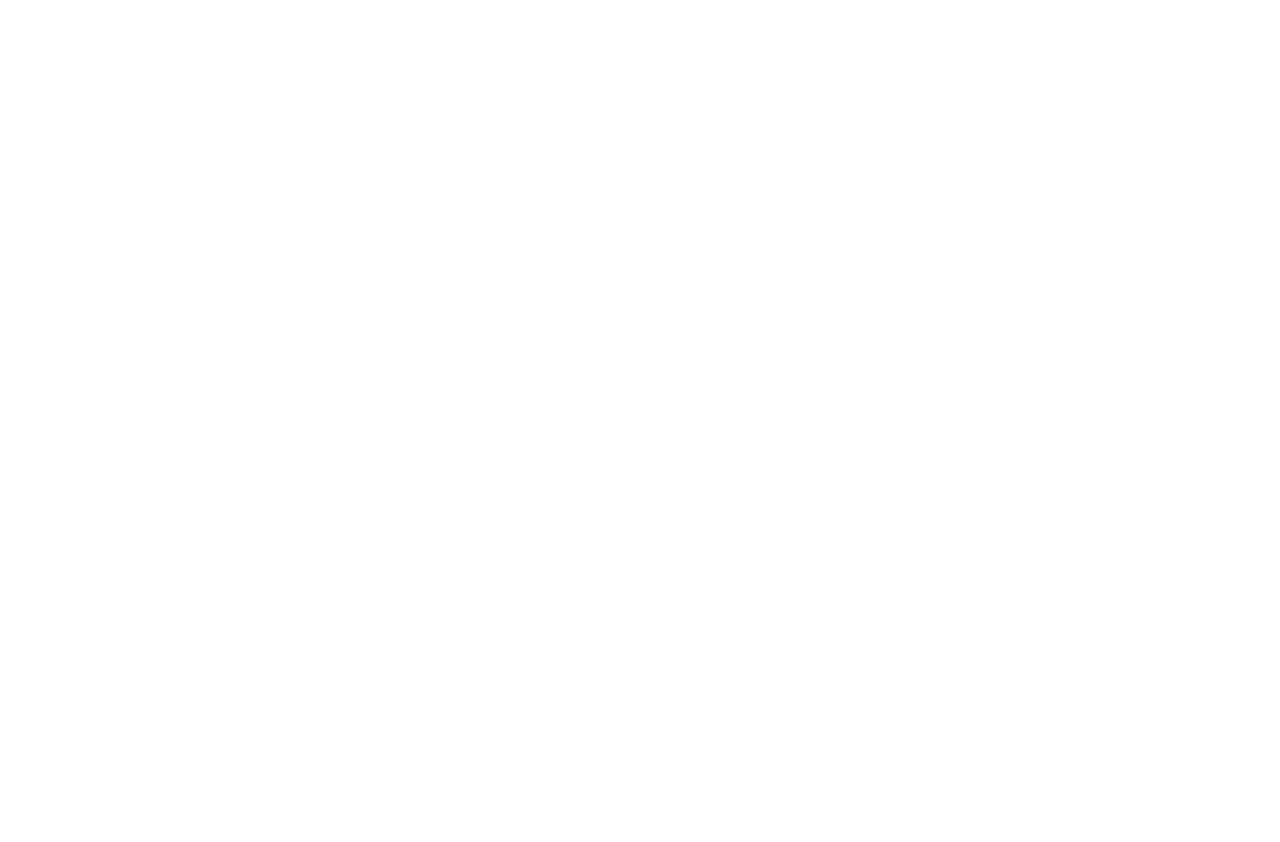
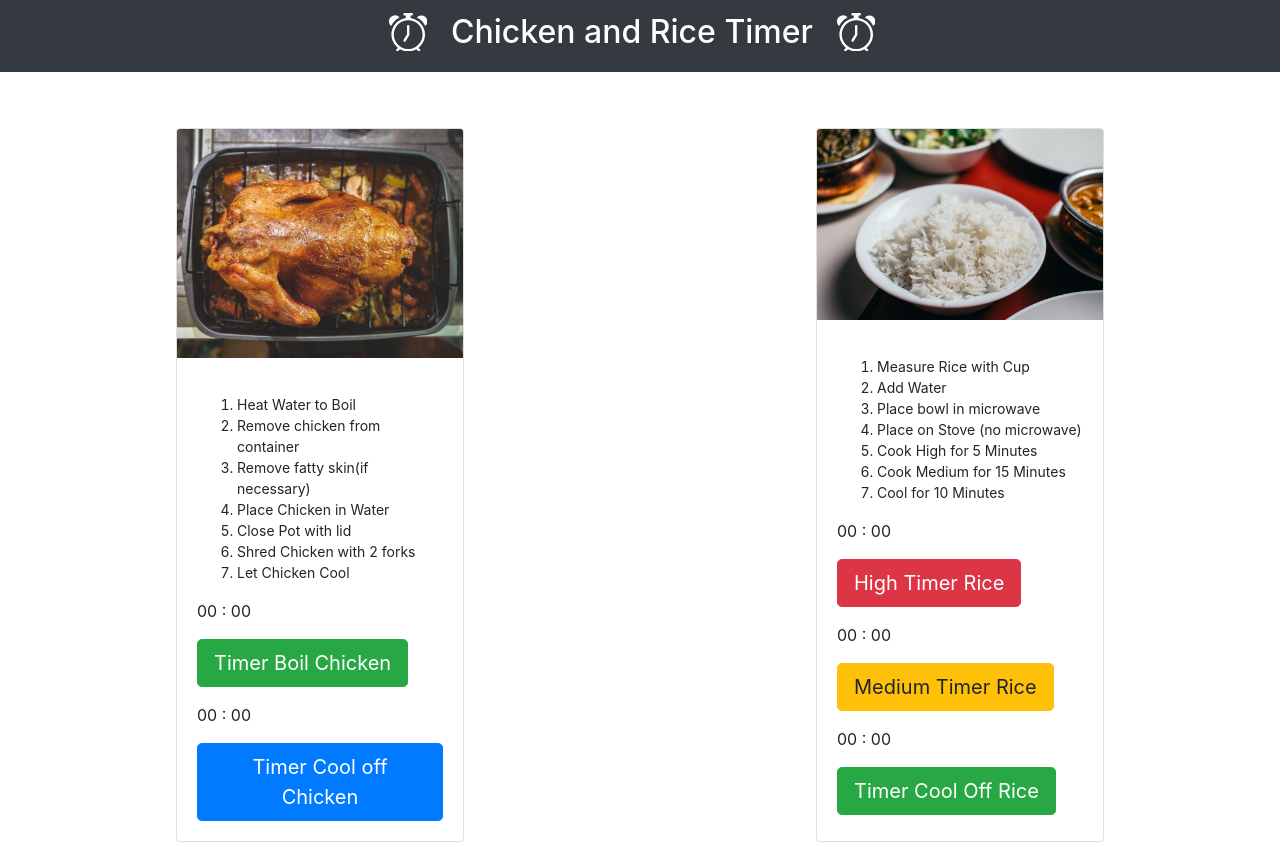
Before and after one commit to michaeldilulo/Chicken-And-Rice-Timer, a plain HTML site: page index.html in a window 1280 px wide. Before the commit the page ends 800 px from the top, so only its background shows below. Drawn offline with nearby package versions, Linux system fonts and the light colour scheme.

Commit message:
img adds, layout for app, mobile responsive

```diff
--- a/index.html
+++ b/index.html
@@ -4,11 +4,96 @@
 <head>
     <meta charset="UTF-8">
     <meta name="viewport" content="width=device-width, initial-scale=1.0">
+    <link rel="stylesheet" href="https://stackpath.bootstrapcdn.com/bootstrap/4.5.2/css/bootstrap.min.css"
+        integrity="sha384-JcKb8q3iqJ61gNV9KGb8thSsNjpSL0n8PARn9HuZOnIxN0hoP+VmmDGMN5t9UJ0Z" crossorigin="anonymous">
+    <link rel="stylesheet" href="styles.css">
     <title>Chicken & Rice Timer</title>
 </head>
 
 <body>
 
+    <header>
+        <div class="container-fluid">
+            <div class="row">
+                <div class="col-md-12 p-0">
+                    <nav class="navbar navbar-expand-lg navbar-dark bg-dark d-flex justify-content-center">
+                        <a class="navbar-brand d-flex">
+                            <svg width="1.2em" height="1.2em" viewBox="0 0 16 16" class="bi bi-alarm d-none d-lg-block"
+                                fill="currentColor" xmlns="http://www.w3.org/2000/svg">
+                                <path fill-rule="evenodd"
+                                    d="M6.5 0a.5.5 0 0 0 0 1H7v1.07a7.001 7.001 0 0 0-3.273 12.474l-.602.602a.5.5 0 0 0 .707.708l.746-.746A6.97 6.97 0 0 0 8 16a6.97 6.97 0 0 0 3.422-.892l.746.746a.5.5 0 0 0 .707-.708l-.601-.602A7.001 7.001 0 0 0 9 2.07V1h.5a.5.5 0 0 0 0-1h-3zm1.038 3.018a6.093 6.093 0 0 1 .924 0 6 6 0 1 1-.924 0zM8.5 5.5a.5.5 0 0 0-1 0v3.362l-1.429 2.38a.5.5 0 1 0 .858.515l1.5-2.5A.5.5 0 0 0 8.5 9V5.5zM0 3.5c0 .753.333 1.429.86 1.887A8.035 8.035 0 0 1 4.387 1.86 2.5 2.5 0 0 0 0 3.5zM13.5 1c-.753 0-1.429.333-1.887.86a8.035 8.035 0 0 1 3.527 3.527A2.5 2.5 0 0 0 13.5 1z" />
+                            </svg>
+                            <h2 class="mr-4 ml-4">
+                                Chicken and Rice Timer
+                            </h2>
+                            <svg width="1.2em" height="1.2em" viewBox="0 0 16 16" class="bi bi-alarm d-none d-lg-block"
+                                fill="currentColor" xmlns="http://www.w3.org/2000/svg">
+                                <path fill-rule="evenodd"
+                                    d="M6.5 0a.5.5 0 0 0 0 1H7v1.07a7.001 7.001 0 0 0-3.273 12.474l-.602.602a.5.5 0 0 0 .707.708l.746-.746A6.97 6.97 0 0 0 8 16a6.97 6.97 0 0 0 3.422-.892l.746.746a.5.5 0 0 0 .707-.708l-.601-.602A7.001 7.001 0 0 0 9 2.07V1h.5a.5.5 0 0 0 0-1h-3zm1.038 3.018a6.093 6.093 0 0 1 .924 0 6 6 0 1 1-.924 0zM8.5 5.5a.5.5 0 0 0-1 0v3.362l-1.429 2.38a.5.5 0 1 0 .858.515l1.5-2.5A.5.5 0 0 0 8.5 9V5.5zM0 3.5c0 .753.333 1.429.86 1.887A8.035 8.035 0 0 1 4.387 1.86 2.5 2.5 0 0 0 0 3.5zM13.5 1c-.753 0-1.429.333-1.887.86a8.035 8.035 0 0 1 3.527 3.527A2.5 2.5 0 0 0 13.5 1z" />
+                            </svg>
+                        </a>
+                    </nav>
+                </div>
+            </div>
+        </div>
+    </header>
+
+    <main>
+        <div class="container-fluid">
+            <div class="row d-flex justify-content-center mt-2">
+                <div class="col-md-6 d-flex justify-content-center mt-5">
+                    <div class="card">
+                        <img src="chicken.jpeg" class="card-img-top" alt="...">
+                        <div class="card-body">
+                            <p class="card-text">
+                            <ol>
+                                <li>Heat Water to Boil</li>
+                                <li>Remove chicken from container</li>
+                                <li>Remove fatty skin(if necessary)</li>
+                                <li>Place Chicken in Water</li>
+                                <li>Close Pot with lid</li>
+                                <li>Shred Chicken with 2 forks</li>
+                                <li>Let Chicken Cool</li>
+                            </ol>
+                            </p>
+                            <p class="mt-3 mb-3">00 : 00</p>
+                            <button class="btn btn-lg btn-success mb-3">Timer Boil Chicken</button>
+                            <p class="mb-3">00 : 00</p>
+                            <button class="btn btn-lg btn-primary">Timer Cool off Chicken</button>
+                        </div>
+                    </div>
+                </div>
+                <div class="col-md-6 d-flex justify-content-center mt-5">
+                    <div class="card">
+                        <img src="rice.jpg" class="card-img-top" alt="...">
+                        <div class="card-body">
+                            <p class="card-text">
+                            <ol>
+                                <li>Measure Rice with Cup</li>
+                                <li>Add Water</li>
+                                <li>Place bowl in microwave</li>
+                                <li>Place on Stove (no microwave)</li>
+                                <li>Cook High for 5 Minutes</li>
+                                <li>Cook Medium for 15 Minutes</li>
+                                <li>Cool for 10 Minutes</li>
+                            </ol>
+                            </p>
+                            <p class="mt-3 mb-3">00 : 00</p>
+                            <button class="btn btn-lg btn-danger">High Timer Rice</button>
+                            <p class="mt-3 mb-3">00 : 00</p>
+                            <button class="btn btn-lg btn-warning">Medium Timer Rice</button>
+                            <p class="mt-3 mb-3">00 : 00</p>
+                            <button class="btn btn-lg btn-success">Timer Cool Off Rice</button>
+                        </div>
+                    </div>
+                </div>
+            </div>
+        </div>
+    </main>
+
+
+
+    <script src="main.js"></script>
 </body>
 
 </html>
--- a/styles.css
+++ b/styles.css
@@ -0,0 +1,11 @@
+.navbar-brand {
+    font-size: 32px;
+}
+
+.card {
+    max-width: 18rem;
+}
+
+li {
+    font-size: 14px;
+}
```
Also changed, not shown: chicken.jpeg (added), rice.jpg (added).
